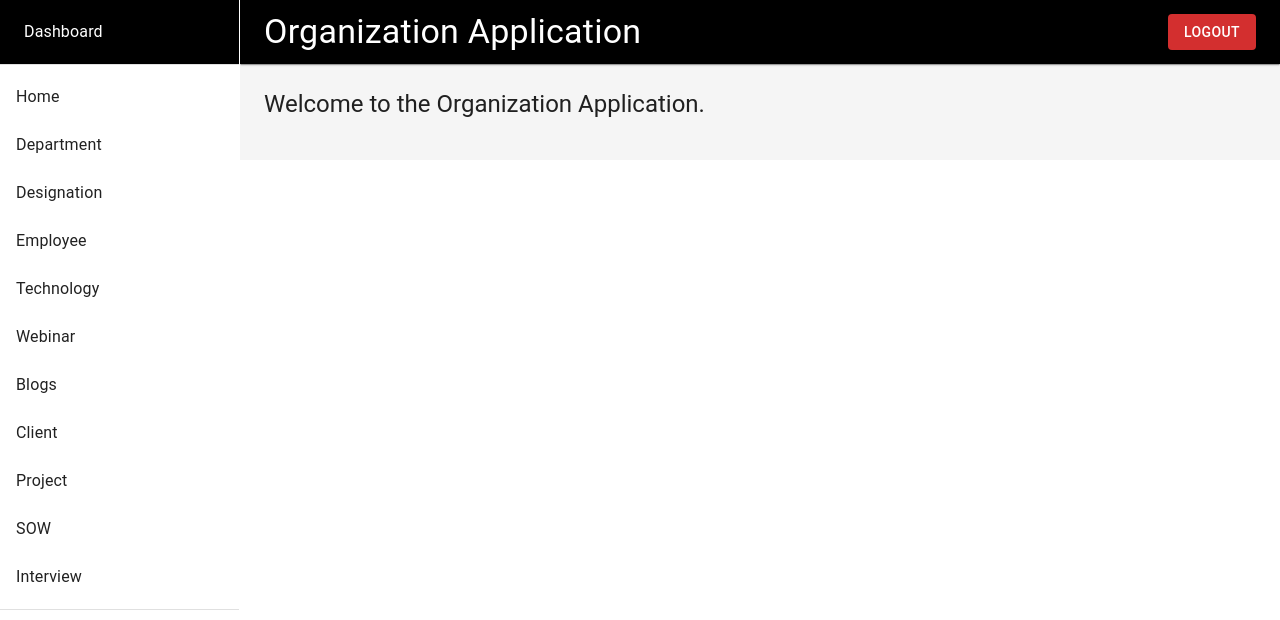
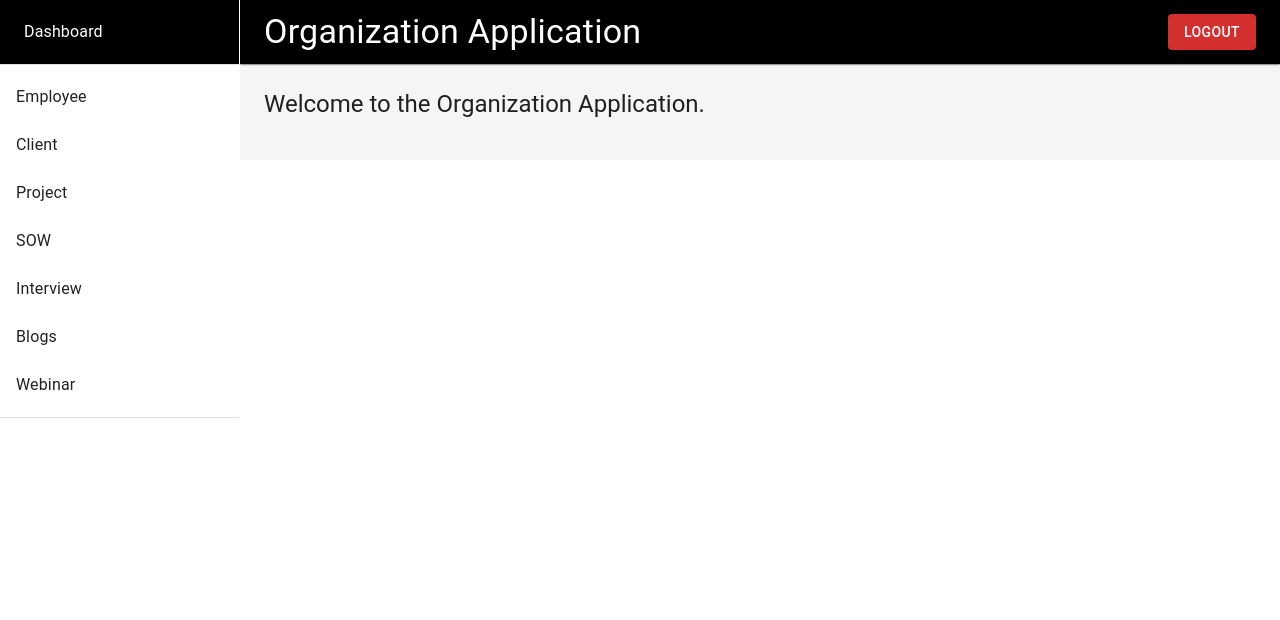
Before and after one commit to shaikmoulana/FullStackApplication, a React (Create React App) app in the folder Desktop/Organization/frontend/: page /home in a window 1280 px wide. Shown: the top 620 px of the page. Built offline with nearby package versions, Linux system fonts and the light colour scheme; sample sign-in values are in the browser's storage.

Commit message:
Roles Functionality on Pages

```diff
--- a/Desktop/Organization/frontend/src/Components/Home.js
+++ b/Desktop/Organization/frontend/src/Components/Home.js
@@ -1,5 +1,5 @@
 import * as React from 'react';
-import { useState } from 'react';
+import { useState, useEffect } from 'react';
 import Box from '@mui/material/Box';
 import Drawer from '@mui/material/Drawer';
 import CssBaseline from '@mui/material/CssBaseline';
@@ -40,24 +40,28 @@ const drawerWidth = 240;
 
 export default function Home() {
   const [view, setView] = useState('home');
-  // const [openEmployee, setOpenEmployee] = useState(false);
   const [openClient, setOpenClient] = useState(false);
   const [openProject, setOpenProject] = useState(false);
   const [openInterview, setOpenInterview] = useState(false);
   const [openSOW, setOpenSOW] = useState(false);
+  const [role, setRole] = useState('');
 
   const navigate = useNavigate();
 
+  useEffect(() => {
+    // Assume the role is stored in localStorage after login
+    const userRole = localStorage.getItem('userRole');
+    setRole(userRole);
+  }, []);
+
   const handleLogout = () => {
     localStorage.removeItem('oauth2');
+    localStorage.removeItem('userRole');
     navigate('/');
   };
 
   const handleListItemClick = (view) => {
-    // if (view === 'employee') {
-    //   setOpenEmployee(!openEmployee);
-    //   setOpenClient(false); // Close client menu when employee menu is toggled
-    // }
+
     if (view === 'client') {
       setOpenClient(!openClient);
       // setOpenProject(false); // Close employee menu when client menu is toggled
@@ -80,6 +84,127 @@ export default function Home() {
       setView(view);
     }
   };
+
+  const renderAdminForms = () => (
+    <>
+      <ListItem disablePadding>
+        <ListItemButton onClick={() => handleListItemClick('department')}>
+          <ListItemText primary="Department" />
+        </ListItemButton>
+      </ListItem>
+      <ListItem disablePadding>
+        <ListItemButton onClick={() => handleListItemClick('designation')}>
+          <ListItemText primary="Designation" />
+        </ListItemButton>
+      </ListItem>
+      <ListItem disablePadding>
+        <ListItemButton onClick={() => handleListItemClick('technology')}>
+          <ListItemText primary="Technology" />
+        </ListItemButton>
+      </ListItem>
+      <ListItem disablePadding>
+        <ListItemButton onClick={() => handleListItemClick('employee')}>
+          <ListItemText primary="Employee" />
+        </ListItemButton>
+      </ListItem>
+    </>
+  );
+
+  const renderOtherRoleForms = () => (
+    <>
+      <ListItem disablePadding>
+        <ListItemButton onClick={() => handleListItemClick('employee')}>
+          <ListItemText primary="Employee" />
+        </ListItemButton>
+      </ListItem>
+
+      <ListItem disablePadding>
+        <ListItemButton onClick={() => handleListItemClick('client')}>
+          <ListItemText primary="Client" />
+          {openClient ? <ExpandLess sx={{ color: 'white' }} /> : <ExpandMore sx={{ color: 'white' }} />}
+        </ListItemButton>
+      </ListItem>
+      <Collapse in={openClient} timeout="auto" unmountOnExit>
+        <List component="div" disablePadding>
+          <ListItem button sx={{ pl: 4, bgcolor: '#d3d3d3', '&:hover': { bgcolor: '#b0b0b0' } }} onClick={() => setView('client')}>
+            <ListItemText primary="Client List" />
+          </ListItem>
+          <ListItem button sx={{ pl: 4, bgcolor: '#d3d3d3', '&:hover': { bgcolor: '#b0b0b0' } }} onClick={() => setView('clientcontact')}>
+            <ListItemText primary="Client Contact" />
+          </ListItem>
+          <ListItem button sx={{ pl: 4, bgcolor: '#d3d3d3', '&:hover': { bgcolor: '#b0b0b0' } }} onClick={() => setView('contacttype')}>
+            <ListItemText primary="Contact Type" />
+          </ListItem>
+        </List>
+      </Collapse>
+      <ListItem disablePadding>
+        <ListItemButton onClick={() => handleListItemClick('project')}>
+          <ListItemText primary="Project" />
+          {openProject ? <ExpandLess sx={{ color: 'white' }} /> : <ExpandMore sx={{ color: 'white' }} />}
+        </ListItemButton>
+      </ListItem>
+      <Collapse in={openProject} timeout="auto" unmountOnExit>
+        <List component="div" disablePadding>
+          <ListItem button sx={{ pl: 4, bgcolor: '#d3d3d3', '&:hover': { bgcolor: '#b0b0b0' } }} onClick={() => setView('project')}>
+            <ListItemText primary="Project List" />
+          </ListItem>
+          <ListItem button sx={{ pl: 4, bgcolor: '#d3d3d3', '&:hover': { bgcolor: '#b0b0b0' } }} onClick={() => setView('projectemployee')}>
+            <ListItemText primary="Project Employee" />
+          </ListItem>
+        </List>
+      </Collapse>
+      <ListItem disablePadding>
+        <ListItemButton onClick={() => handleListItemClick('sow')}>
+          <ListItemText primary="SOW" />
+          {openSOW ? <ExpandLess sx={{ color: 'white' }} /> : <ExpandMore sx={{ color: 'white' }} />}
+        </ListItemButton>
+      </ListItem>
+      <Collapse in={openSOW} timeout="auto" unmountOnExit>
+        <List component="div" disablePadding>
+          <ListItem button sx={{ pl: 4, bgcolor: '#d3d3d3', '&:hover': { bgcolor: '#b0b0b0' } }} onClick={() => setView('sow')}>
+            <ListItemText primary="SOW List" />
+          </ListItem>
+          <ListItem button sx={{ pl: 4, bgcolor: '#d3d3d3', '&:hover': { bgcolor: '#b0b0b0' } }} onClick={() => setView('sowproposedteam')}>
+            <ListItemText primary="SOW ProposedTeam" />
+          </ListItem>
+          <ListItem button sx={{ pl: 4, bgcolor: '#d3d3d3', '&:hover': { bgcolor: '#b0b0b0' } }} onClick={() => setView('sowrequirement')}>
+            <ListItemText primary="SOW Requirement" />
+          </ListItem>
+          <ListItem button sx={{ pl: 4, bgcolor: '#d3d3d3', '&:hover': { bgcolor: '#b0b0b0' } }} onClick={() => setView('sowstatus')}>
+            <ListItemText primary="SOW Status" />
+          </ListItem>
+        </List>
+      </Collapse>
+      <ListItem disablePadding>
+        <ListItemButton onClick={() => handleListItemClick('interview')}>
+          <ListItemText primary="Interview" />
+          {openInterview ? <ExpandLess sx={{ color: 'white' }} /> : <ExpandMore sx={{ color: 'white' }} />}
+        </ListItemButton>
+      </ListItem>
+      <Collapse in={openInterview} timeout="auto" unmountOnExit>
+        <List component="div" disablePadding>
+          <ListItem button sx={{ pl: 4, bgcolor: '#d3d3d3', '&:hover': { bgcolor: '#b0b0b0' } }} onClick={() => setView('interview')}>
+            <ListItemText primary="Interview List" />
+          </ListItem>
+          <ListItem button sx={{ pl: 4, bgcolor: '#d3d3d3', '&:hover': { bgcolor: '#b0b0b0' } }} onClick={() => setView('interviewstatus')}>
+            <ListItemText primary="Interview Status" />
+          </ListItem>
+        </List>
+      </Collapse>
+
+      <ListItem disablePadding>
+        <ListItemButton onClick={() => handleListItemClick('blogs')}>
+          <ListItemText primary="Blogs" />
+        </ListItemButton>
+      </ListItem>
+
+      <ListItem disablePadding>
+        <ListItemButton onClick={() => handleListItemClick('webinar')}>
+          <ListItemText primary="Webinar" />
+        </ListItemButton>
+      </ListItem>
+    </>
+  );
 
   return (
     <Box sx={{ display: 'flex' }}>
@@ -122,122 +247,7 @@ export default function Home() {
         <Toolbar sx={{ bgcolor: 'black', color: 'white' }}>Dashboard</Toolbar>
         <Divider />
         <List>
-          {['Home', 'Department', 'Designation', 'Employee', 'Technology', 'Webinar', 'Blogs'].map((text) => (
-            <ListItem key={text} disablePadding>
-              <ListItemButton
-                onClick={() => handleListItemClick(text.toLowerCase())}
-                sx={{
-                  '&:hover': { bgcolor: '#d3d3d3' }, // Dark gray on hover
-                  borderRadius: 1
-                }}
-              >
-                <ListItemText primary={text} />
-              </ListItemButton>
-            </ListItem>
-          ))}
-          <ListItem disablePadding>
-            <ListItemButton
-              onClick={() => handleListItemClick('client')}
-              sx={{
-                '&:hover': { bgcolor: '#d3d3d3' }, // Dark gray on hover
-                borderRadius: 1
-              }}
-            >
-              <ListItemText primary="Client" />
-              {openClient ? <ExpandLess sx={{ color: 'white' }} /> : <ExpandMore sx={{ color: 'white' }} />}
-            </ListItemButton>
-          </ListItem>
-          <Collapse in={openClient} timeout="auto" unmountOnExit>
-            <List component="div" disablePadding>
-              <ListItem button sx={{ pl: 4, bgcolor: '#d3d3d3', '&:hover': { bgcolor: '#b0b0b0' } }} onClick={() => setView('client')}>
-                <ListItemText primary="Client List" />
-              </ListItem>
-              <ListItem button sx={{ pl: 4, bgcolor: '#d3d3d3', '&:hover': { bgcolor: '#b0b0b0' } }} onClick={() => setView('clientcontact')}>
-                <ListItemText primary="Client Contact" />
-              </ListItem>
-              <ListItem button sx={{ pl: 4, bgcolor: '#d3d3d3', '&:hover': { bgcolor: '#b0b0b0' } }} onClick={() => setView('contacttype')}>
-                <ListItemText primary="Contact Type" />
-              </ListItem>
-            </List>
-          </Collapse>
-
-          <ListItem disablePadding>
-            <ListItemButton
-              onClick={() => handleListItemClick('project')}
-              sx={{
-                '&:hover': { bgcolor: '#d3d3d3' }, // Dark gray on hover
-                borderRadius: 1
-              }}
-            >
-              <ListItemText primary="Project" />
-              {openProject ? <ExpandLess sx={{ color: 'white' }} /> : <ExpandMore sx={{ color: 'white' }} />}
-            </ListItemButton>
-          </ListItem>
-          <Collapse in={openProject} timeout="auto" unmountOnExit>
-            <List component="div" disablePadding>
-              <ListItem button sx={{ pl: 4, bgcolor: '#d3d3d3', '&:hover': { bgcolor: '#b0b0b0' } }} onClick={() => setView('project')}>
-                <ListItemText primary="Project List" />
-              </ListItem>
-              <ListItem button sx={{ pl: 4, bgcolor: '#d3d3d3', '&:hover': { bgcolor: '#b0b0b0' } }} onClick={() => setView('projectemployee')}>
-                <ListItemText primary="Project Employee" />
-              </ListItem>
-              {/* <ListItem button sx={{ pl: 4, bgcolor: '#d3d3d3', '&:hover': { bgcolor: '#b0b0b0' } }} onClick={() => setView('projecttechnology')}>
-                <ListItemText primary="Project Technology" />
-              </ListItem> */}
-            </List>
-          </Collapse>
-
-          <ListItem disablePadding>
-            <ListItemButton
-              onClick={() => handleListItemClick('sow')}
-              sx={{
-                '&:hover': { bgcolor: '#d3d3d3' }, // Dark gray on hover
-                borderRadius: 1
-              }}
-            >
-              <ListItemText primary="SOW" />
-              {openSOW ? <ExpandLess sx={{ color: 'white' }} /> : <ExpandMore sx={{ color: 'white' }} />}
-            </ListItemButton>
-          </ListItem>
-          <Collapse in={openSOW} timeout="auto" unmountOnExit>
-            <List component="div" disablePadding>
-              <ListItem button sx={{ pl: 4, bgcolor: '#d3d3d3', '&:hover': { bgcolor: '#b0b0b0' } }} onClick={() => setView('sow')}>
-                <ListItemText primary="SOW List" />
-              </ListItem>
-              <ListItem button sx={{ pl: 4, bgcolor: '#d3d3d3', '&:hover': { bgcolor: '#b0b0b0' } }} onClick={() => setView('sowproposedteam')}>
-                <ListItemText primary="SOW ProposedTeam" />
-              </ListItem>
-              <ListItem button sx={{ pl: 4, bgcolor: '#d3d3d3', '&:hover': { bgcolor: '#b0b0b0' } }} onClick={() => setView('sowrequirement')}>
-                <ListItemText primary="SOW Requirement" />
-              </ListItem>
-              <ListItem button sx={{ pl: 4, bgcolor: '#d3d3d3', '&:hover': { bgcolor: '#b0b0b0' } }} onClick={() => setView('sowstatus')}>
-                <ListItemText primary="SOW Status" />
-              </ListItem>
-            </List>
-          </Collapse>
-          <ListItem disablePadding>
-            <ListItemButton
-              onClick={() => handleListItemClick('interview')}
-              sx={{
-                '&:hover': { bgcolor: '#d3d3d3' }, // Dark gray on hover
-                borderRadius: 1
-              }}
-            >
-              <ListItemText primary="Interview" />
-              {openInterview ? <ExpandLess sx={{ color: 'white' }} /> : <ExpandMore sx={{ color: 'white' }} />}
-            </ListItemButton>
-          </ListItem>
-          <Collapse in={openInterview} timeout="auto" unmountOnExit>
-            <List component="div" disablePadding>
-              <ListItem button sx={{ pl: 4, bgcolor: '#d3d3d3', '&:hover': { bgcolor: '#b0b0b0' } }} onClick={() => setView('interview')}>
-                <ListItemText primary="Interview List" />
-              </ListItem>
-              <ListItem button sx={{ pl: 4, bgcolor: '#d3d3d3', '&:hover': { bgcolor: '#b0b0b0' } }} onClick={() => setView('interviewstatus')}>
-                <ListItemText primary="Interview Status" />
-              </ListItem>
-            </List>
-          </Collapse>
-
+          {role === 'Admin' ? renderAdminForms() : renderOtherRoleForms()}
         </List>
         <Divider />
       </Drawer>
```
Also changed, not shown: Desktop/Organization/frontend/src/Components/LoginPage.js (+7 -6 lines), Desktop/Organization/frontend/src/EmployeeServices/EmployeeList.js (+7 -6 lines).
